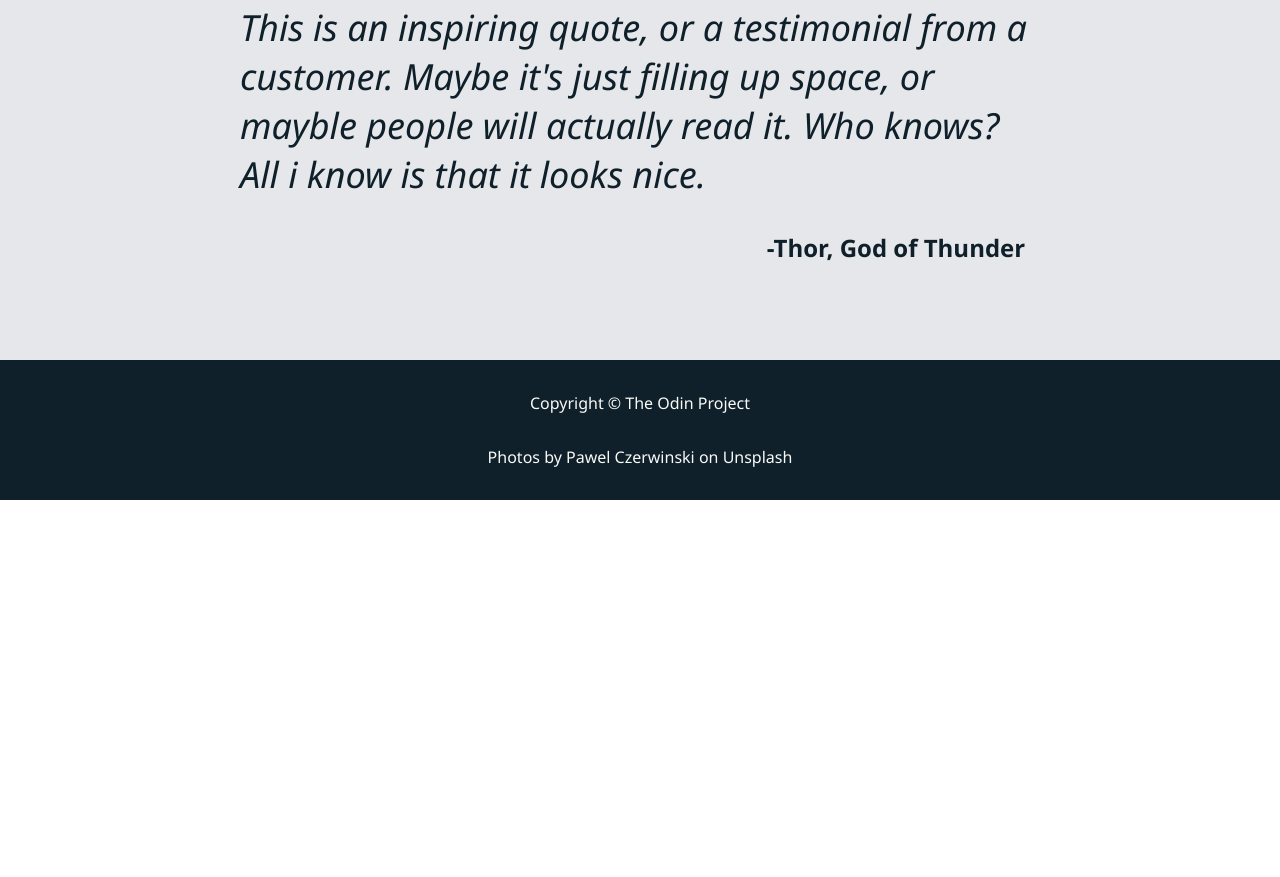
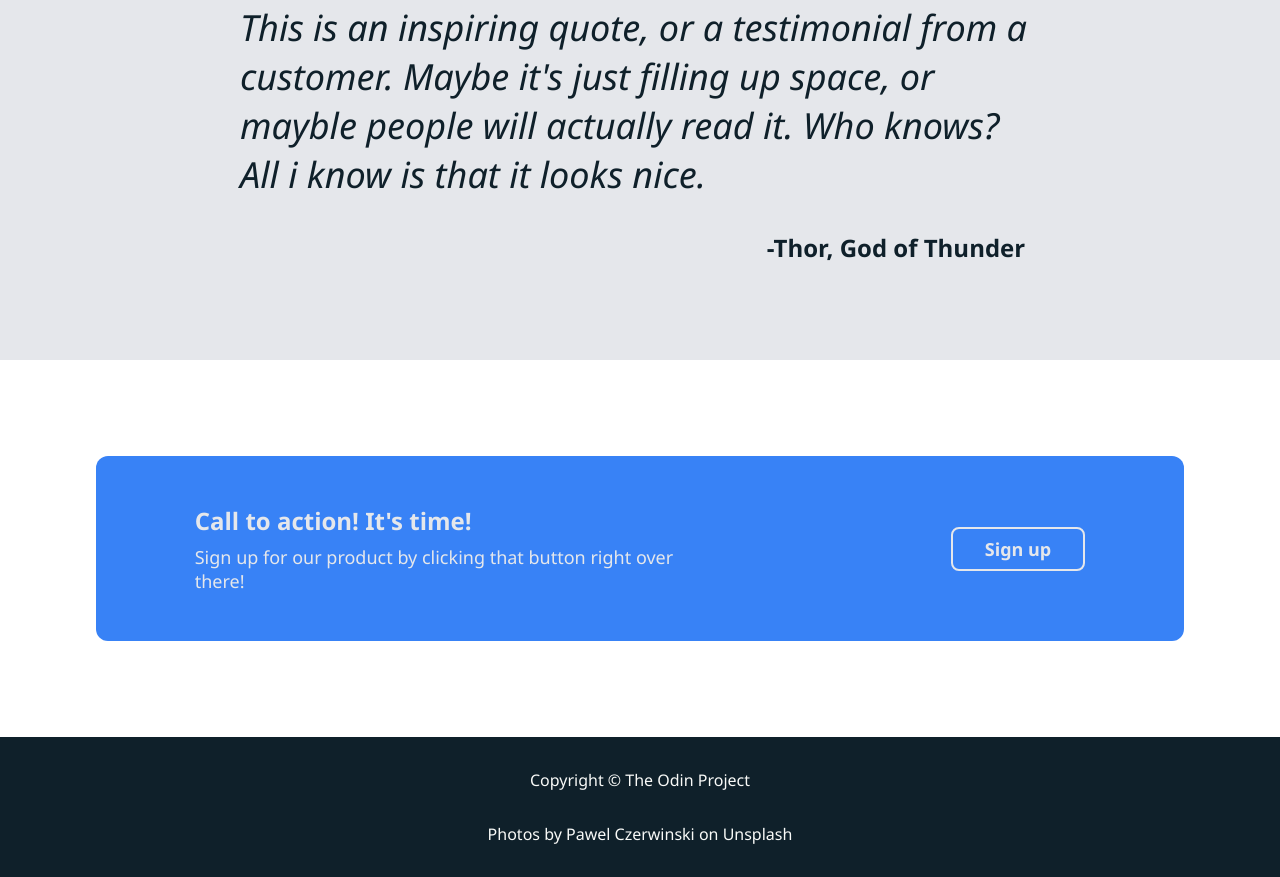
Before and after one commit to pieroqb/odin-landingpage, a plain HTML site: page index.html in a window 1280 px wide. Shown: the part 1155-2032 px from the top of the page. Before the commit the page ends 1655 px from the top, so only its background shows below. Drawn offline with Linux system fonts and the light colour scheme.

Commit message:
Create Call to Action Section, Update Header

```diff
--- a/index.html
+++ b/index.html
@@ -11,9 +11,9 @@
                 Header Logo
             </div>
             <div class="right">
-                <div>Header Link One</div>
-                <div>Header Link Two</div>
-                <div>Header Link Three</div>
+                <div><a href="#">Header Link One</a></div>
+                <div><a href="#">Header Link Two</a></div>
+                <div><a href="#">Header Link Three</a></div>
             </div>
         </header>
         <main>
@@ -67,7 +67,19 @@
                 </div>
             </section>
             <section class="call-to-action">
-
+                <div class="call-to-action-box">
+                    <div class="call-to-action-box-text">
+                        <div class="call-to-action-box-text-main">
+                            Call to action! It's time!
+                        </div>
+                        <div class="call-to-action-box-text-secondary">
+                            Sign up for our product by clicking that button right over there!
+                        </div>
+                    </div>
+                    <button class="call-to-action-box-button">
+                        Sign up
+                    </button>
+                </div>
             </section>
         </main>
         <footer>
--- a/style.css
+++ b/style.css
@@ -14,7 +14,10 @@ ul {
     list-style-type: none;
 }
 
-
+a {
+    text-decoration: none;
+    color: #F9FAF8;
+}
 
 header {
     background-color: hsl(201,48%,11%);
@@ -146,7 +149,47 @@ main {
 }
 
 .call-to-action {
+    padding: 96px;
+    display: flex;
+    justify-content: center;
+    align-items: center;
+}
 
+.call-to-action-box {
+    width: 1100px;
+    padding: 48px 0;
+    border-radius: 12px;
+    background-color: #3882F6;
+    display: flex;
+    justify-content: center;
+    align-items: center;
+    gap: 256px;
+}
+
+.call-to-action-box-text {
+    Color: #E5E7EB;
+    width: 500px;
+}
+
+.call-to-action-box-text-main {
+    font-size: 24px;
+    font-weight: bold;
+    margin-bottom: 8px;
+}
+
+.call-to-action-box-text-secondary {
+    font-size: 18px;
+}
+
+.call-to-action-box-button {
+    background-color: #3882F6;
+    border-color: #E5E7EB;
+    border-style: solid;
+    border-radius: 8px;
+    padding: 8px 32px;
+    font-size: 18px;
+    font-weight: bold;
+    color: #E5E7EB;
 }
 
 footer {
@@ -159,8 +202,3 @@ footer {
 footer div {
     padding: 16px;
 }
-
-footer a {
-    text-decoration: none;
-    color: #F9FAF8;
-}
```
